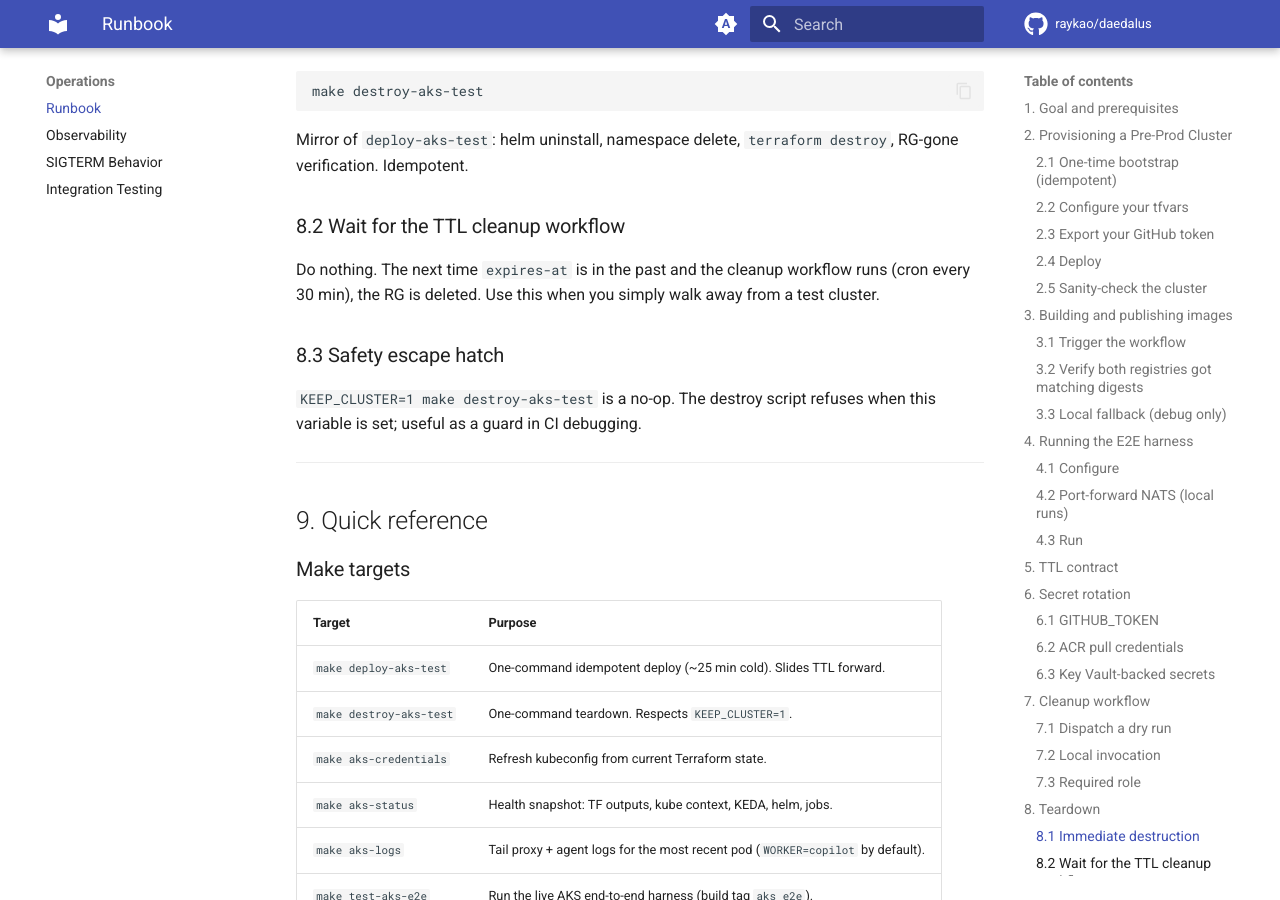
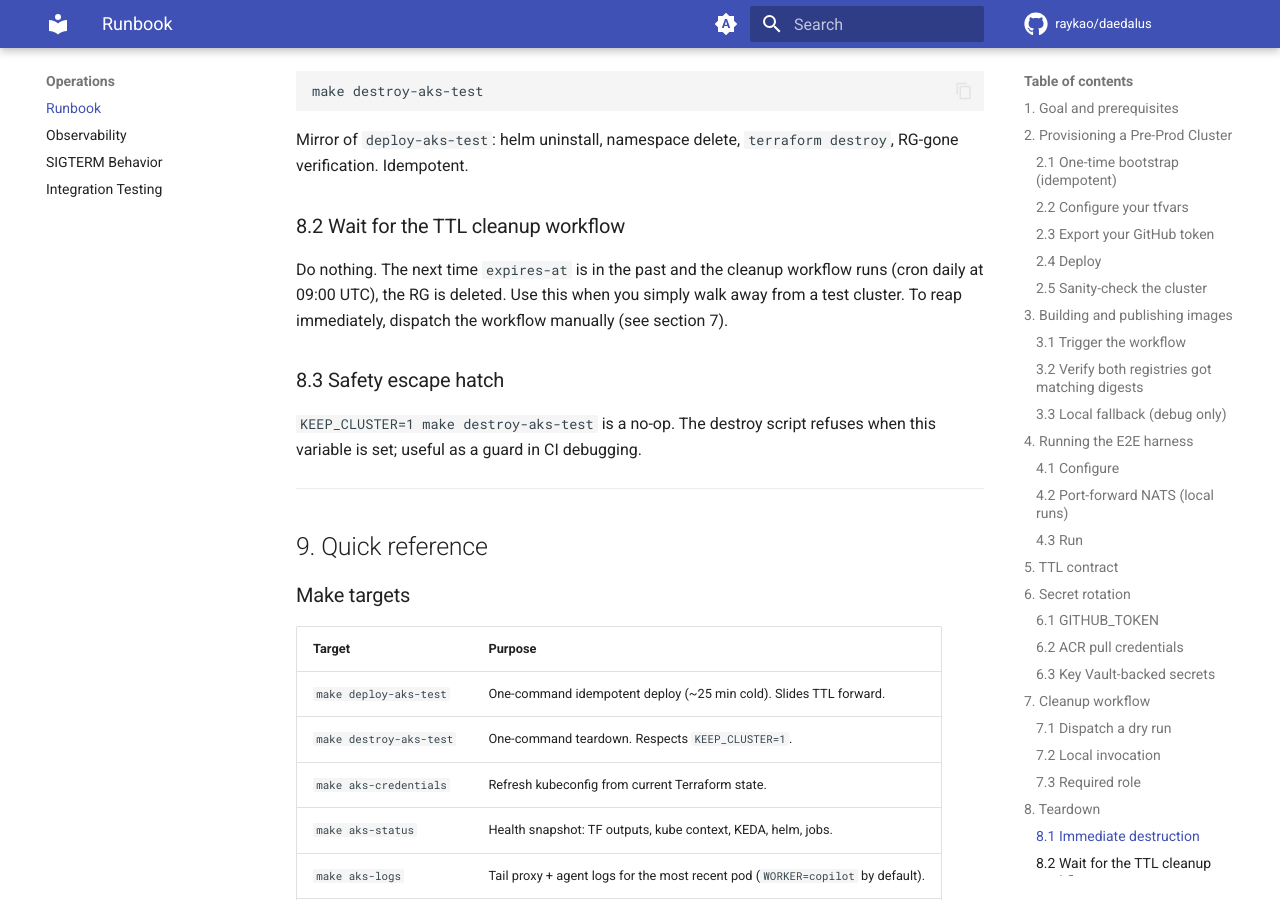
Before and after one commit to raykao/daedalus, an MkDocs documentation site: the page built from docs/runbook.md, in a window 1280 px wide and 900 px high, scrolled down 7092 px. Built offline with MkDocs 1.6.1 and Material for MkDocs 9.7.7, drawn with Linux system fonts in a browser that asks for light colours; comment, search, counter and statistics services are not loaded; some of the changed text lies outside the part shown.

Commit message:
ci: run AKS nightly cleanup once daily instead of every 30 minutes
The 'nightly' cleanup workflow was actually running every 30 minutes
(*/30 * * * *), which is sub-daily and inconsistent with its name.
Nothing in the current TTL setup requires sub-daily cleanup - resource
groups with an expires-at in the past will sit tagged for at most ~24h
before the next reap, and operators can still trigger an immediate
sweep on demand via workflow_dispatch.

Switches the cron to '0 9 * * *' (09:00 UTC daily, ~01:00-02:00
America/Los_Angeles, off-peak). Updates the workflow inline comments
and operational docs (runbook.md, aks-deployment.md, plan.md) plus
historical planning docs (phase5-plan.md, phase5-epic-draft.md) and
the script header so nothing still claims the 30-minute cadence.
No behavioral change to the cleanup script, dispatch input handling,
prefix safety gate, or concurrency group.

Co-authored-by: Copilot <223556219+Copilot@users.noreply.github.com>

```diff
--- a/docs/runbook.md
+++ b/docs/runbook.md
@@ -220,7 +220,7 @@ The cluster has an `expires-at` tag computed at every `terraform apply` as
 | Slide the TTL window       | `make deploy-aks-test` (idempotent)  |
 | Manually extend (TF only)  | `terraform -chdir=deploy/terraform apply -var-file=envs/test.tfvars` |
 | Manual destroy now         | `make destroy-aks-test`              |
-| Wait for auto-destroy      | (no-op; cleanup workflow runs ~every 30 min) |
+| Wait for auto-destroy      | (no-op; cleanup workflow runs daily at 09:00 UTC) |
 
 `terraform output -raw expires_at` prints the current expiry. `make aks-status`
 also surfaces it via the Terraform outputs block.
@@ -261,8 +261,8 @@ mounts are deferred. Today, all runtime secrets live in K8s.
 
 ## 7. Cleanup workflow
 
-`.github/workflows/nightly-cleanup.yml` runs every 30 minutes via cron and
-also exposes `workflow_dispatch` with two inputs:
+`.github/workflows/nightly-cleanup.yml` runs once daily at 09:00 UTC via cron
+and also exposes `workflow_dispatch` with two inputs:
 
 - `dry_run` - when `true`, prints the deletion plan without acting.
 - `prefix` - resource group name prefix to scope deletions. Required.
@@ -315,8 +315,9 @@ destroy`, RG-gone verification. Idempotent.
 ### 8.2 Wait for the TTL cleanup workflow
 
 Do nothing. The next time `expires-at` is in the past and the cleanup workflow
-runs (cron every 30 min), the RG is deleted. Use this when you simply walk away
-from a test cluster.
+runs (cron daily at 09:00 UTC), the RG is deleted. Use this when you simply walk
+away from a test cluster. To reap immediately, dispatch the workflow manually
+(see section 7).
 
 ### 8.3 Safety escape hatch
 
@@ -360,7 +361,7 @@ when this variable is set; useful as a guard in CI debugging.
 | `deploy/scripts/deploy-aks.sh`               | Source of truth for `make deploy-aks-test`.   |
 | `deploy/scripts/destroy-aks.sh`              | Source of truth for `make destroy-aks-test`.  |
 | `deploy/terraform/bootstrap/bootstrap.sh`    | One-time remote-state bootstrap.              |
-| `scripts/aks-cleanup.sh`                     | TTL-driven RG reaper; runs every 30 min in CI. |
+| `scripts/aks-cleanup.sh`                     | TTL-driven RG reaper; runs daily at 09:00 UTC in CI. |
 | `test/scripts/validate-aks-deployment.sh`    | 10-step KEDA / cold-start / SIGTERM validator.|
 
 ---
```
Also changed, not shown: CHANGELOG.md (+6 -0 lines), docs/aks-deployment.md (+1 -1 lines), docs/phase5-epic-draft.md (+1 -1 lines), docs/phase5-plan.md (+3 -3 lines), docs/plan.md (+1 -1 lines), 2 other files.
